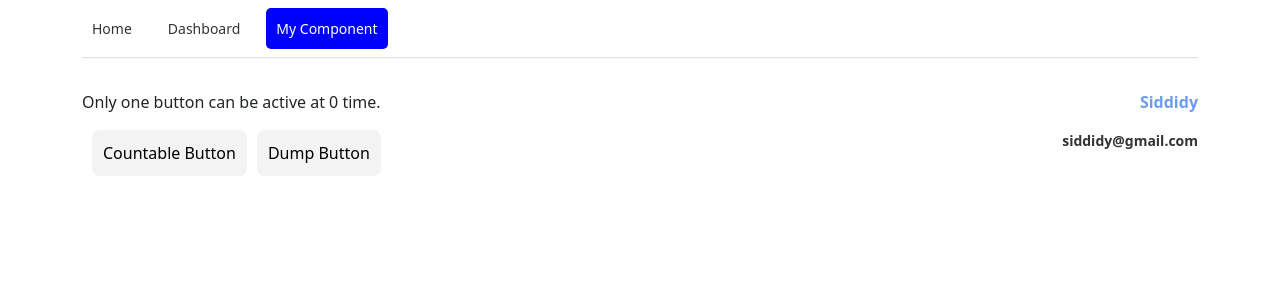
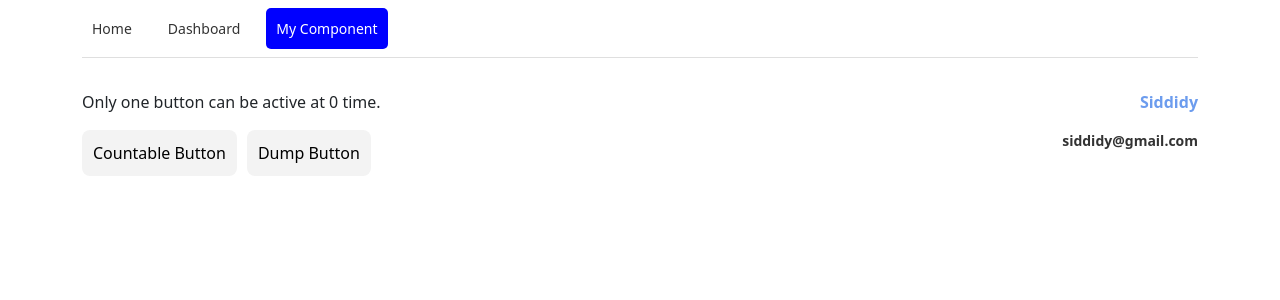
Before and after one commit to NA-Siddiky/question-pro, a React (Vite) app: page /my-component in a window 1280 px wide. Shown: the top 300 px of the page. Built offline with nearby package versions, Linux system fonts and the light colour scheme.

Commit message:
fixing button margin

```diff
--- a/src/components/Common/Button/Button.scss
+++ b/src/components/Common/Button/Button.scss
@@ -8,9 +8,7 @@
     background-color: #e8e8e8;
   }
 
-  &:not(:first-child) {
-    margin-left: 10px;
-  }
+  margin-right: 10px;
 }
 
 .clicked {
```
